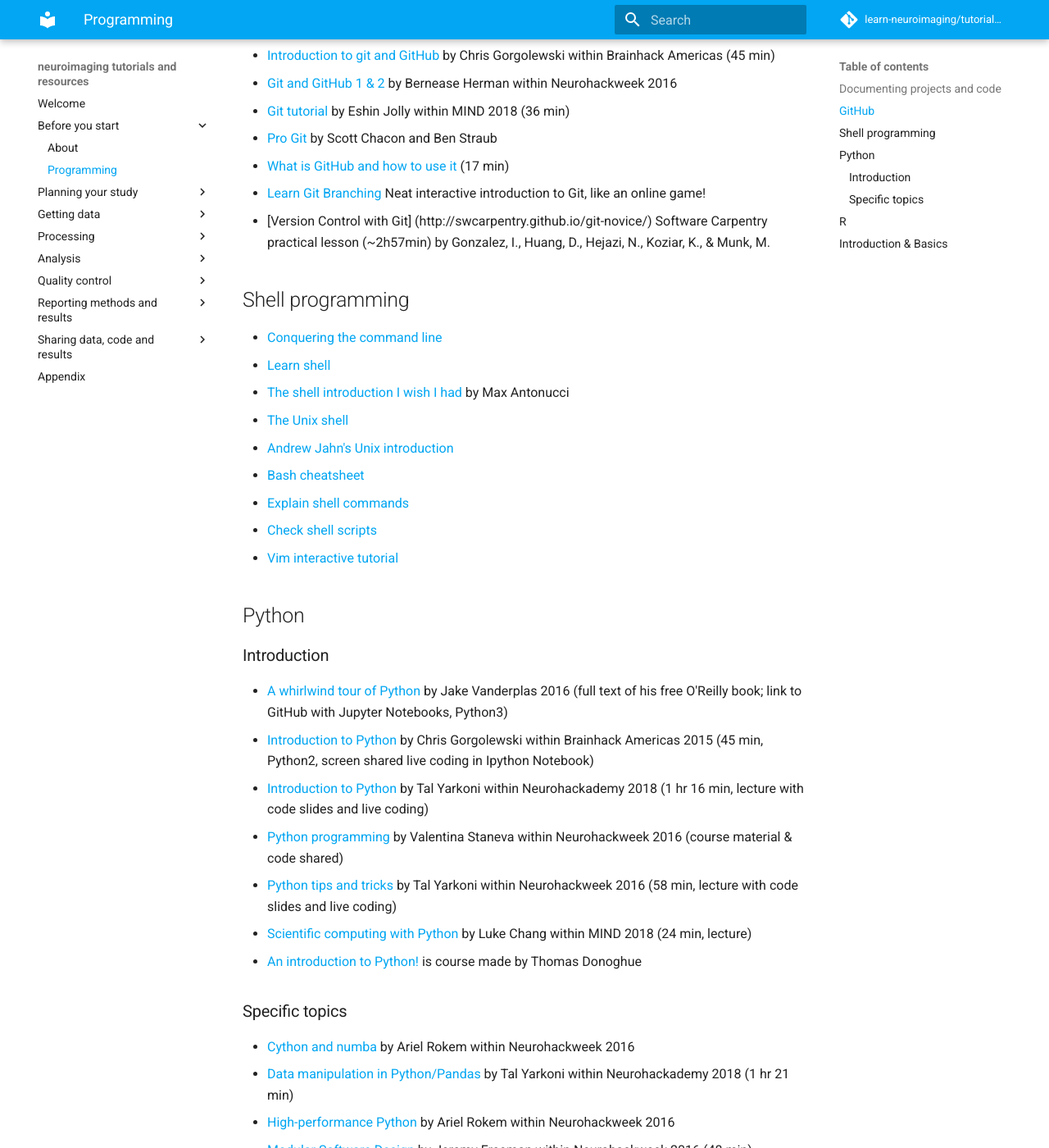
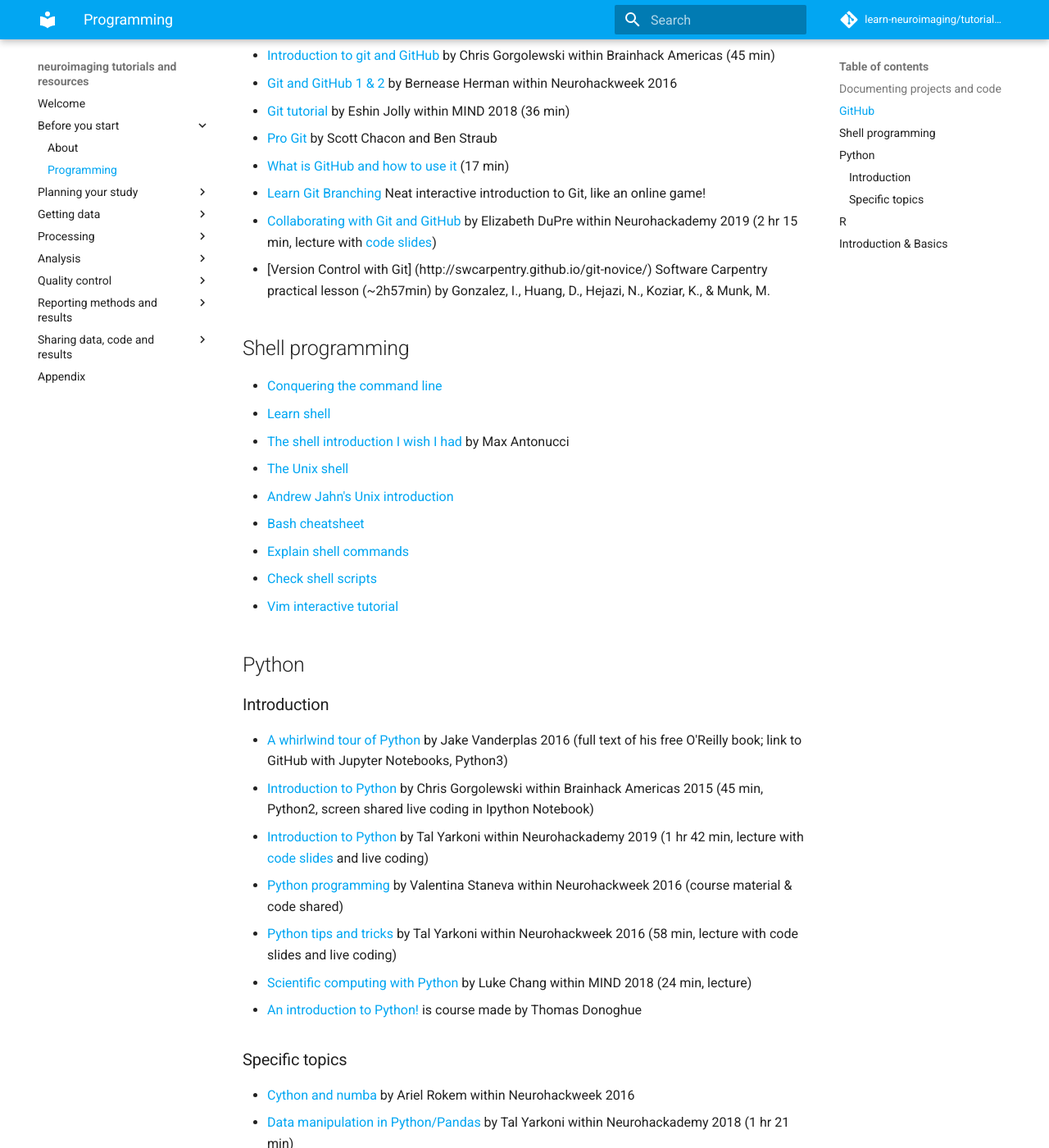
Before and after one commit to learn-neuroimaging/hitchhackers_guide_brain, an MkDocs documentation site: the page built from docs/programming.md, in a window 1280 px wide and 1400 px high, scrolled down 359 px. Shown: the whole window at 82% size. Built offline with MkDocs 1.6.1 and Material for MkDocs 9.7.7, drawn with Linux system fonts in a browser that asks for light colours; comment, search, counter and statistics services are not loaded.

Commit message:
Add link to NeuroHackademy 2019 (#103)

```diff
--- a/docs/programming.md
+++ b/docs/programming.md
@@ -13,7 +13,9 @@
 -   [Pro Git](https://git-scm.com/book/en/v2) by Scott Chacon and Ben Straub
 -   [What is GitHub and how to use it](https://www.youtube.com/watch?v=AnftV9HBPSc) (17 min)
 -   [Learn Git Branching](https://learngitbranching.js.org/) Neat interactive introduction to Git, like an online game!
+-   [Collaborating with Git and GitHub](https://neurohackademy.org/course/collaborating-with-git-and-github/) by Elizabeth DuPre within Neurohackademy 2019 (2 hr 15 min, lecture with [code slides](https://emdupre.github.io/git-course/))
 -   [Version Control with Git] (http://swcarpentry.github.io/git-novice/) Software Carpentry practical lesson (~2h57min) by Gonzalez, I., Huang, D., Hejazi, N., Koziar, K., & Munk, M.
+
 
 ## Shell programming
 -   [Conquering the command line](http://conqueringthecommandline.com/book/frontmatter)
@@ -31,7 +33,7 @@
 ### Introduction
 -   [A whirlwind tour of Python](https://jakevdp.github.io/WhirlwindTourOfPython/) by Jake Vanderplas 2016 (full text of his free O'Reilly book; link to GitHub with Jupyter Notebooks, Python3)
 -   [Introduction to Python](https://www.youtube.com/watch?v=3y55b_Md-N8&list=PLNt4AJV1JZbfq0vdD4vcITV7x3OqGxLKp&t=0s&index=3) by Chris Gorgolewski within Brainhack Americas 2015 (45 min, Python2, screen shared live coding in Ipython Notebook)
--   [Introduction to Python](https://neurohackademy.org/course/introduction-to-python/) by Tal Yarkoni within Neurohackademy 2018 (1 hr 16 min, lecture with code slides and live coding)
+-   [Introduction to Python](https://neurohackademy.org/course/introduction-to-python-2/) by Tal Yarkoni within Neurohackademy 2019 (1 hr 42 min, lecture with [code slides](https://github.com/neurohackademy/introduction-to-python/blob/master/introduction-to-python.ipynb) and live coding)
 -   [Python programming](https://neurohackademy.org/course/python-programming/) by Valentina Staneva within Neurohackweek 2016 (course material & code shared)
 -   [Python tips and tricks](https://neurohackademy.org/course/python-tips-and-tricks/) by Tal Yarkoni within Neurohackweek 2016 (58 min, lecture with code slides and live coding)
 -   [Scientific computing with Python](https://www.youtube.com/watch?v=RhNfnQlnCEo&index=18&t=0s&list=PLEE6ggCEJ0H0KOlMKx_PUVB_16VoCfGj9) by Luke Chang within MIND 2018 (24 min, lecture)
```
